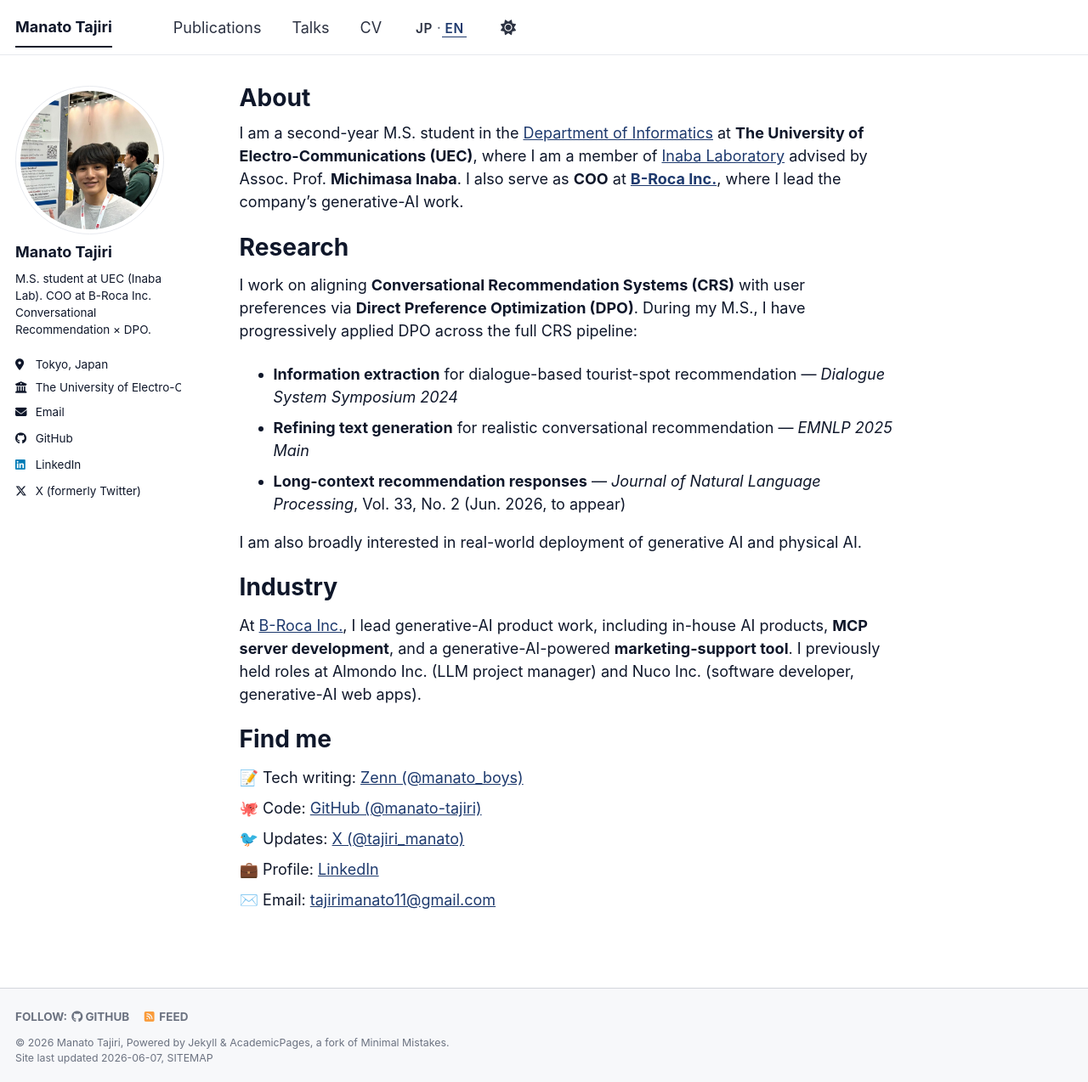
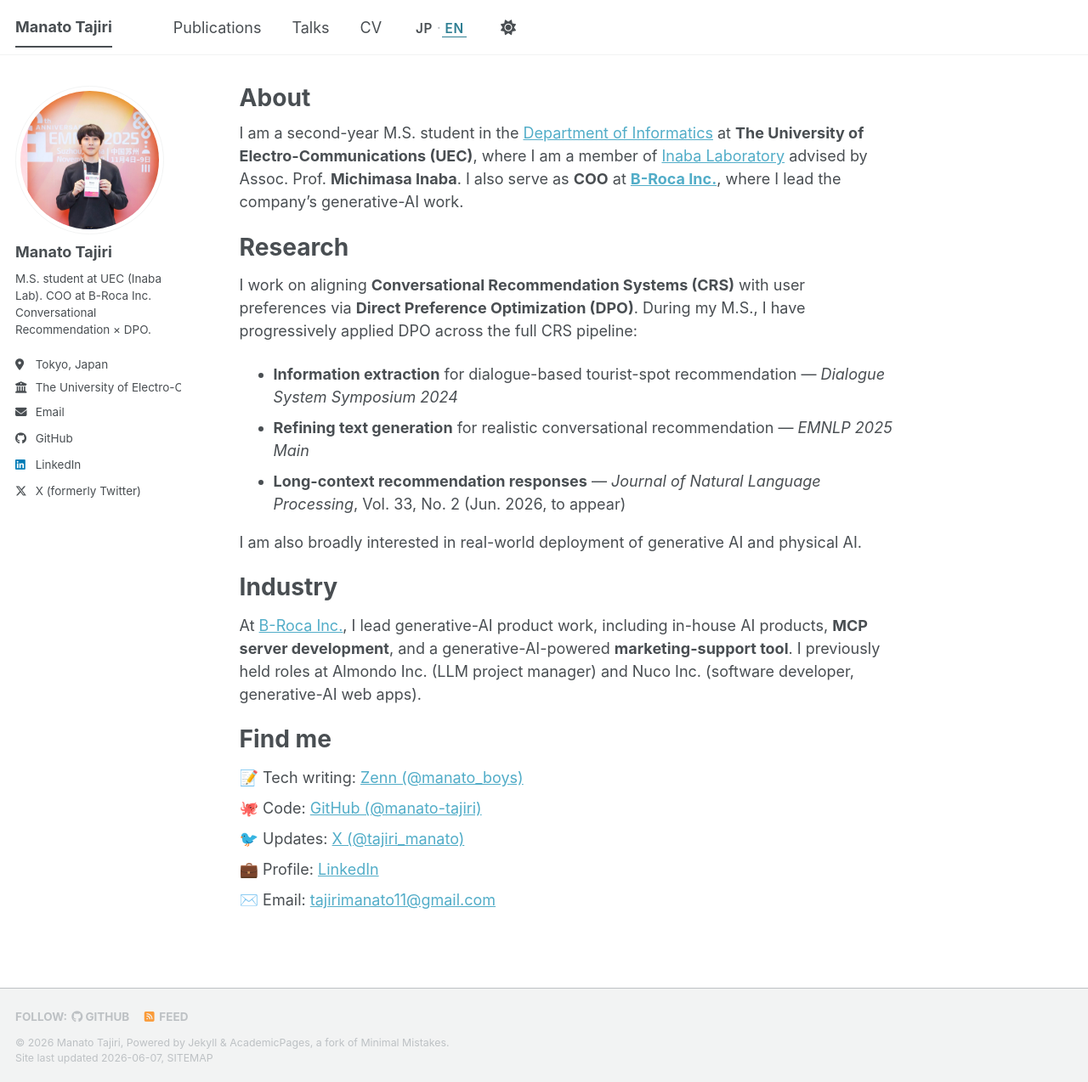
Before and after one commit to manato-tajiri/manato-tajiri.github.io, a Jekyll site: the page built from _pages/about.md, in a window 1280 px wide and 1274 px high. Shown: the whole window at 85% size. Built offline with Jekyll 4.4.1, drawn with Linux system fonts in a browser that asks for light colours; a script bundle is joined from its source files by our own code; library files that are not in the unit come from our copies.

Commit message:
Revert theme to AcademicPages default colors; update profile photo to EMNLP 2025 portrait

```diff
--- a/_sass/theme/_default_dark.scss
+++ b/_sass/theme/_default_dark.scss
@@ -3,17 +3,17 @@
     ========================================================================== */
 
 /* Color codes used for the theme */
-$primary-color              : #6a8cc8;   /* lighter navy for dark mode contrast */
-$gray                       : #9aa1b1;
+$primary-color              : #0ea1c5;
+$gray                       : #7a8288;
 $dark-gray                  : mix(#000, $gray, 40%);
 $darker-gray                : mix(#000, $gray, 60%);
 $light-gray                 : mix(#fff, $gray, 50%);
 
-$background                 : #0f1626;
-$background-light           : mix(#fff, $background, 12%);
-$background-lighter         : mix(#fff, $background, 22%);
-$text                       : #eef2f8;
-$link                       : $primary-color;
+$background                 : #474747;
+$background-light           : mix(#fff, $background, 80%);
+$background-lighter         : mix(#fff, $background, 90%);
+$text                       : #ffffff;
+$link                       : #0ea1c5;
 $link-dark                  : mix(#000, $link, 25%);
 $link-light                 : mix(#fff, $link, 25%);
 
--- a/_sass/theme/_default_light.scss
+++ b/_sass/theme/_default_light.scss
@@ -1,50 +1,47 @@
 /* ==========================================================================
-    DEFAULT THEME — LIGHT (customized: white base + navy accent)
+    DEFAULT THEME - LIGHT VERSION
     ========================================================================== */
-/* Brand palette */
-$primary-color              : #1e3a6e;   /* navy */
-$primary-deep               : #122752;
-$primary-bright             : #2f5aa8;
+/* Color codes used for the theme */
+$primary-color              : #2f7f93;
+$gray                       : #7a8288;
+$dark-gray                  : mix(#000, $gray, 40%);
+$darker-gray                : mix(#000, $gray, 60%);
+$light-gray                 : mix(#fff, $gray, 50%);
+$lighter-gray               : mix(#fff, $gray, 90%);
 
-$gray                       : #6b7280;
-$dark-gray                  : #2c3242;
-$darker-gray                : #0f172a;
-$light-gray                 : #c8ccd2;
-$lighter-gray               : #e7e9ee;
+/* Color codes used for the site */
+$danger-color               : #ee5f5b;
+$info-color                 : #2f7f93;
+$notice-color               : #7a8288;
+$success-color              : #62c462;
+$warning-color              : #f89406;
 
-/* Status colors */
-$danger-color               : #d04545;
-$info-color                 : $primary-color;
-$notice-color               : $gray;
-$success-color              : #2f9e6b;
-$warning-color              : #d9a93b;
-
-/* Layout */
-$border-radius              : 6px;
-$box-shadow                 : 0 1px 2px rgba(15, 30, 60, 0.06);
-$global-transition          : all 0.18s ease-in-out;
+/* Other basic settings for the template */
+$border-radius              : 4px;
+$box-shadow                 : 0 1px 1px rgba(0, 0, 0, 0.125);
+$global-transition          : all 0.2s ease-in-out;
 $masthead-height            : 70px;
 $navicon-width              : 28px;
 $navicon-height             : 4px;
 $sidebar-link-max-width     : 250px;
 $sidebar-screen-min-width   : 1024px;
 
-/* Light theme tokens */
+/* Default light theme for the site */
 :root {
     --global-base-color                 : #{$primary-color};
-    --global-bg-color                   : #ffffff;
-    --global-footer-bg-color            : #f7f8fa;
+    --global-bg-color                   : #fff;
+    --global-footer-bg-color            : #f2f3f3;
     --global-border-color               : #{$lighter-gray};
-    --global-dark-border-color          : #d3d6dc;
-    --global-code-background-color      : #f4f6fa;
+    --global-dark-border-color          : #bdc1c4;
+    --global-code-background-color      : #fafafa;
     --global-code-text-color            : #{$darker-gray};
-    --global-fig-caption-color          : #{$gray};
-    --global-link-color                 : #{$primary-color};
-    --global-link-color-hover           : #{$primary-deep};
-    --global-link-color-visited         : #{$primary-color};
+    --global-fig-caption-color          : mix(#fff,  #{$dark-gray}, 25%);
+    --global-link-color                 : #52adc8;
+    --global-link-color-hover           : mix(#000, #2f7f93, 25%);
+    --global-link-color-visited         : mix(#fff, #2f7f93, 25%);
     --global-masthead-link-color        : #{$dark-gray};
-    --global-masthead-link-color-hover  : #{$primary-color};
-    --global-text-color                 : #{$darker-gray};
-    --global-text-color-light           : #{$gray};
+    --global-masthead-link-color-hover  : mix(#000, #{$gray}, 25%);
+    --global-text-color                 : #{$dark-gray};
+    --global-text-color-light           : #{$light-gray};
     --global-thead-color                : #{$lighter-gray};
 }
```
Also changed, not shown: images/profile.jpg.
